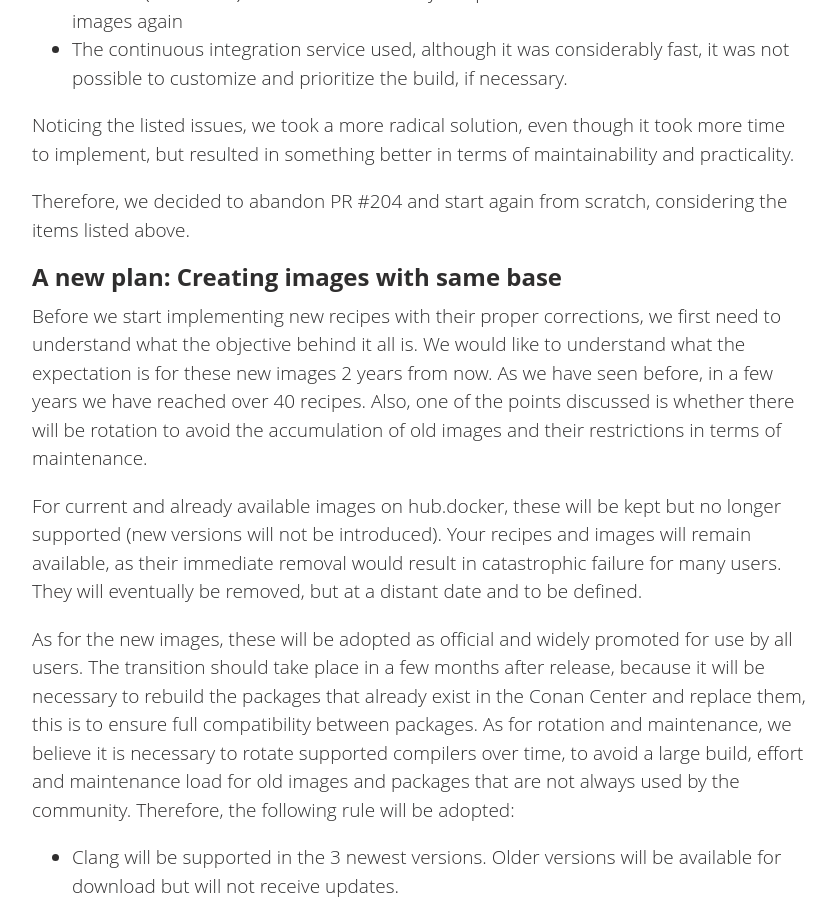
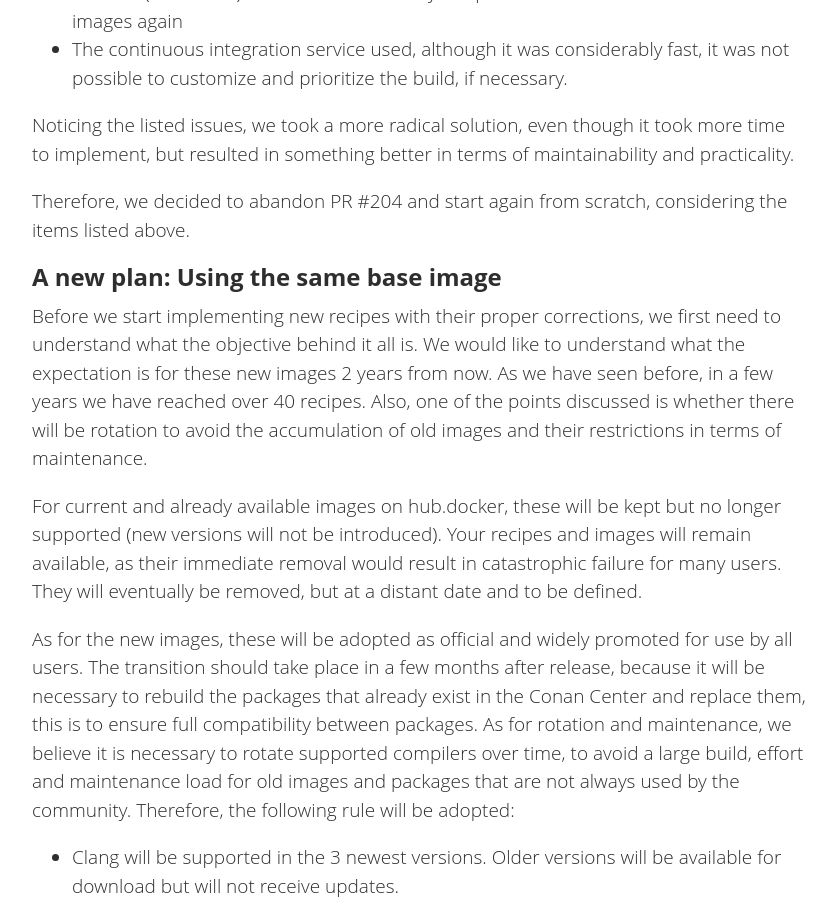
Before and after one commit to conan-io/conan-io.github.io, a Jekyll site: the page built from _posts/2021-07-21-Modern-docker-images.markdown, in a window 1280 px wide and 900 px high, scrolled down 1511 px. Shown: the whole window, without its empty margins (20-855 px from the left). Built offline with Jekyll 4.4.1, drawn with Linux system fonts in a browser that asks for light colours; comment, search, counter and statistics services are not loaded.

Commit message:
Update _posts/2021-07-21-Modern-docker-images.markdown
Co-authored-by: Javier G. Sogo <jgsogo@gmail.com>

```diff
--- a/_posts/2021-07-21-Modern-docker-images.markdown
+++ b/_posts/2021-07-21-Modern-docker-images.markdown
@@ -53,7 +53,7 @@ in something better in terms of maintainability and practicality.
 
 Therefore, we decided to abandon PR #204 and start again from scratch, considering the items listed above.
 
-## A new plan: Creating images with same base
+## A new plan: Using the same base image
 
 Before we start implementing new recipes with their proper corrections, we first need to understand what the objective
 behind it all is. We would like to understand what the expectation is for these new images 2 years from now. As we have
```
